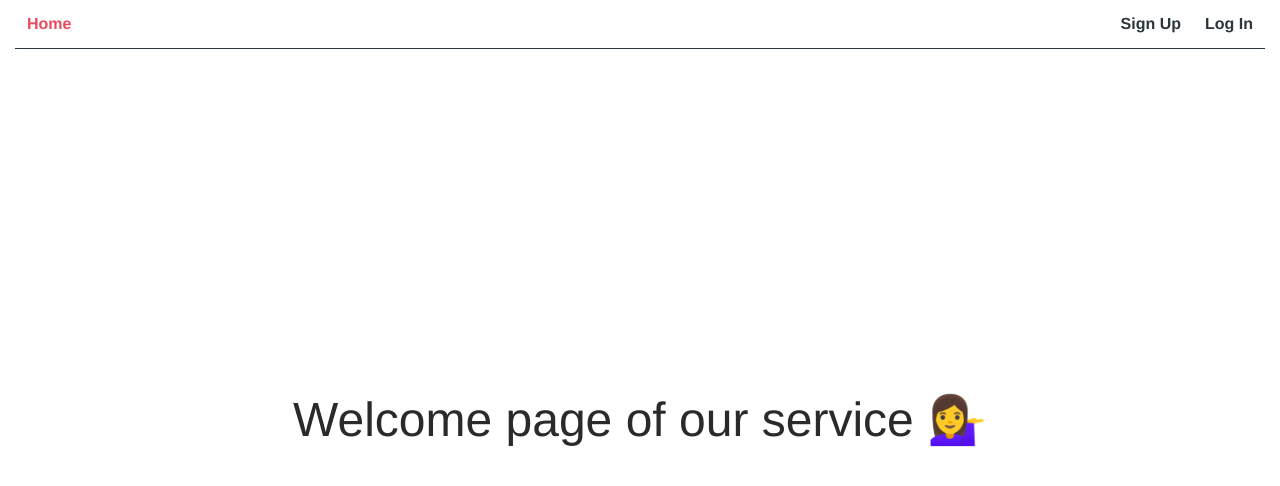
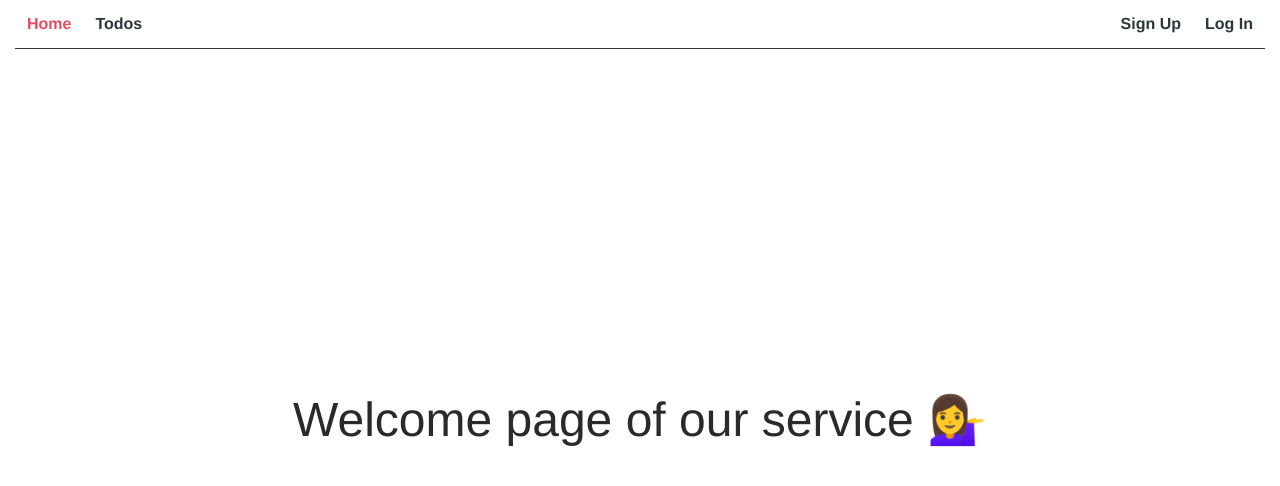
Before and after one commit to erpua/react_academy, a React (Create React App) app: page / in a window 1280 px wide. Shown: the top 486 px of the page. Built offline with nearby package versions, Linux system fonts and the light colour scheme.

Commit message:
fix Modal Window

```diff
--- a/src/App.js
+++ b/src/App.js
@@ -55,5 +55,5 @@ export default function App() {
           </Switch>
         </Suspense>
     </Container>
-    );
+  );
 }
--- a/src/components/Modal/Modal.js
+++ b/src/components/Modal/Modal.js
@@ -1,28 +1,29 @@
-import React, { Component } from 'react';
+import React, { useEffect } from 'react';
 import { createPortal } from 'react-dom';
-
-//STYLES
 import './Modal.scss';
 
 const modalRoot = document.querySelector('#modal-root');
 
-export default class Modal extends Component {
-  componentDidMount() {
+export default function Modal({children}) {
+  /* componentDidMount() {
     console.log('Modal componentDidMount');
+    window.addEventListener('keydown', this.handleKeyDown, { once: true });
+  }; */
 
-    window.addEventListener('keydown', this.handleKeyDown);
-  }
+  useEffect(()=> {
+    window.addEventListener('keydown', this.handleKeyDown, { once: true });
+  }, []);
 
-  componentWillUnmount() {
+  /* componentWillUnmount() {
     console.log('Modal ComponentWillUnmount');
 
     window.removeEventListener(
       'keydown',
       this.handleKeyDown,
     );
-  }
+  }; */
 
-  handleKeyDown = e => {
+  const handleKeyDown = e => {
     console.log('e.code ========>', e.code);
 
     if (e.code === 'Escape') {
@@ -32,7 +33,7 @@ export default class Modal extends Component {
     }
   };
 
-  handleBackdropCick = e => {
+  const handleBackdropCick = e => {
     /*   console.log('Clicked Backdrop');
 
     console.log('e.currentTarget: ', e.currentTarget);
@@ -43,17 +44,82 @@ export default class Modal extends Component {
     }
   };
 
-  render() {
-    return createPortal(
-      <div
-        className="Modal__backdrop"
-        onClick={this.handleBackdropCick}
-      >
-        <div className="Modal__content">
-          {this.props.children}
-        </div>
-      </div>,
+
+  return createPortal(
+    <div
+      className="Modal__backdrop"
+      onClick={handleBackdropCick}
+    >
+      <div className="Modal__content">{children}</div>
+    </div>,
       modalRoot,
     );
-  }
-}
+
+};
+
+
+// import React, { Component } from 'react';
+// import { createPortal } from 'react-dom';
+
+// /* STYLES */
+// import './Modal.scss';
+
+// const modalRoot = document.querySelector('#modal-root');
+
+// export default class Modal extends Component {
+//   /*  componentDidMount() {
+//     console.log('Modal componentDidMount');
+
+//     window.addEventListener('keydown', this.handleKeyDown);
+//   }
+//   */
+
+//   componentDidMount() {
+//     console.log('Modal componentDidMount');
+//     window.addEventListener('keydown', this.handleKeyDown, { once: true });
+//   };
+
+//   /* componentWillUnmount() {
+//     console.log('Modal ComponentWillUnmount');
+
+//     window.removeEventListener(
+//       'keydown',
+//       this.handleKeyDown,
+//     );
+//   } */
+
+//   handleKeyDown = e => {
+//     console.log('e.code ========>', e.code);
+
+//     if (e.code === 'Escape') {
+//       console.log('You have pressed ESC, must close Modal');
+
+//       this.props.onClose();
+//     }
+//   };
+
+//   handleBackdropCick = e => {
+//     /*   console.log('Clicked Backdrop');
+
+//     console.log('e.currentTarget: ', e.currentTarget);
+//     console.log('e.target: ', e.target); */
+
+//     if (e.target === e.currentTarget) {
+//       this.props.onClose();
+//     }
+//   };
+
+//   render() {
+//     return createPortal(
+//       <div
+//         className="Modal__backdrop"
+//         onClick={this.handleBackdropCick}
+//       >
+//         <div className="Modal__content">
+//           {this.props.children}
+//         </div>
+//       </div>,
+//       modalRoot,
+//     );
+//   }
+// };
--- a/src/components/Navigation.js
+++ b/src/components/Navigation.js
@@ -31,7 +31,7 @@ export default function Navigation() {
         Home
       </NavLink>
 
-      {isLoggedIn && (
+    {/*   {isLoggedIn && (
         <NavLink
           to="/todos"
           exact
@@ -40,7 +40,17 @@ export default function Navigation() {
         >
           Todos
         </NavLink>
-      )}
+      )} */}
+
+      <NavLink
+        to="/todos"
+        exact
+        style={styles.link}
+        activeStyle={styles.activeLink}
+      >
+        Todos
+      </NavLink>
+
     </nav>
   );
 }
--- a/src/views/TodosView.js
+++ b/src/views/TodosView.js
@@ -56,7 +56,9 @@ export default function TodosView () {
   //   setShowModal(prevShowModal => !prevShowModal);
   // };
 
-  const toggleModal = useCallback(()=> {
+  //memoize function toggleModal();
+  const toggleModal = useCallback(
+    () => {
     setShowModal(prevShowModal => !prevShowModal);
   }, [] );
 
```
